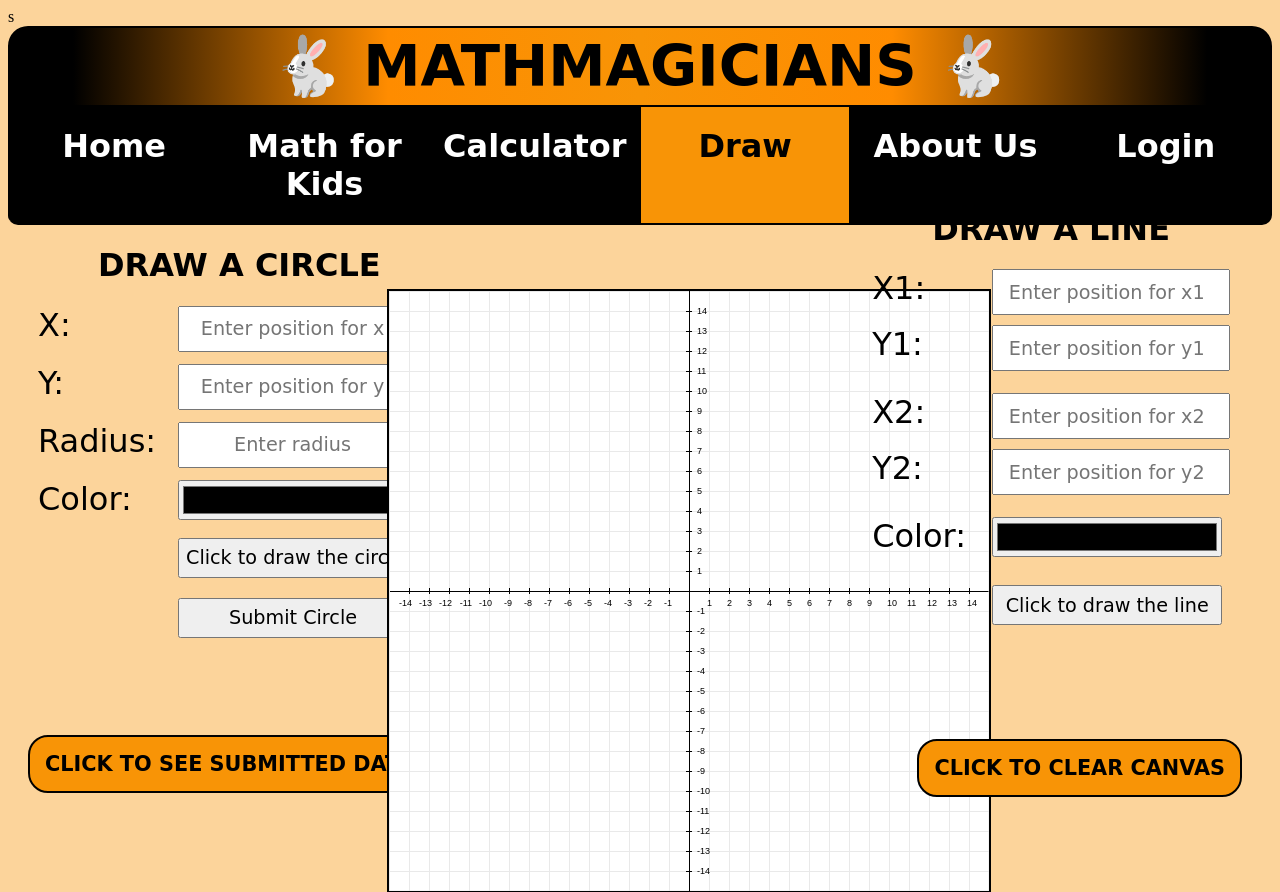
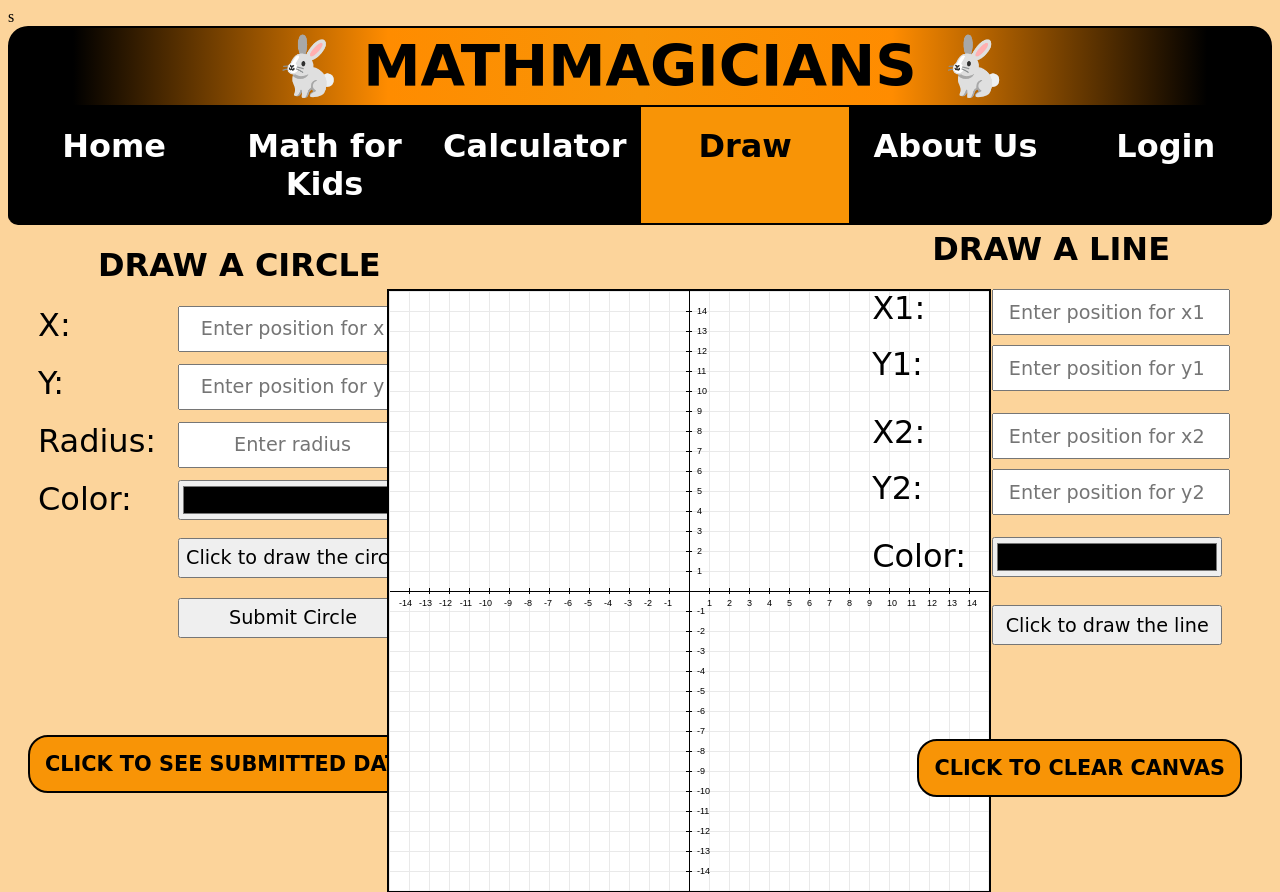
Before and after one commit to arnie7777/webSkipanir, a PHP site: page /HTML/Circle.php in a window 1280 px wide. Shown: the top 892 px of the page. Run offline with PHP 8.4, Linux system fonts and the light colour scheme.

Commit message:
THEN YOU'RE DONE !

```diff
--- a/CSS/Style.css
+++ b/CSS/Style.css
@@ -273,7 +273,7 @@ div a {
 #drawLines {
     position: absolute;
     flex-direction: column;
-    top: 180px;
+    top: 200px;
     right: 110px;
 }
 
```
